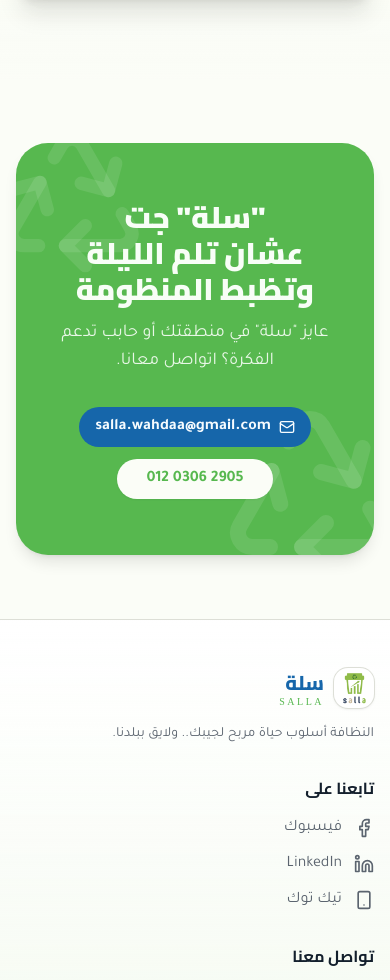
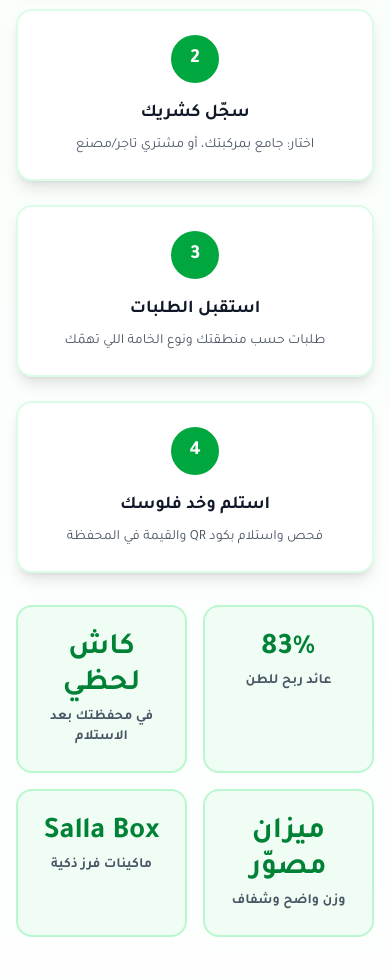
Before and after one commit to mo1234o/salla, a Next.js app: page / in a window 390 px wide. Shown: the part 11020-12000 px from the top of the page. Built offline with nearby package versions, Linux system fonts and the light colour scheme.

Commit message:
Add partners section with improved colors and design

```diff
--- a/app/page.tsx
+++ b/app/page.tsx
@@ -4,6 +4,7 @@ import { Problem } from '@/components/salla/problem'
 import { HowItWorks } from '@/components/salla/how-it-works'
 import { SectionWrapper } from '@/components/salla/section-wrapper'
 import { StructuredData } from '@/components/seo/structured-data'
+import { PartnersSection } from '@/components/salla/partners-section'
 import dynamic from 'next/dynamic'
 
 const PromoBanner = dynamic(() => import('@/components/salla/promo-banner').then(mod => ({ default: mod.PromoBanner })), {
@@ -31,6 +32,10 @@ const TukTukSection = dynamic(() => import('@/components/salla/tuktuk-section').
 })
 
 const VideosSection = dynamic(() => import('@/components/salla/videos-section').then(mod => ({ default: mod.VideosSection })), {
+  loading: () => <div className="h-96 animate-pulse bg-muted/50" />,
+})
+
+const PartnersSection = dynamic(() => import('@/components/salla/partners-section').then(mod => ({ default: mod.PartnersSection })), {
   loading: () => <div className="h-96 animate-pulse bg-muted/50" />,
 })
 
@@ -64,6 +69,9 @@ export default function Page() {
           <Supporters />
         </SectionWrapper>
         <SectionWrapper>
+          <PartnersSection />
+        </SectionWrapper>
+        <SectionWrapper>
           <Gallery />
         </SectionWrapper>
         <SectionWrapper>
--- /dev/null
+++ b/components/salla/partners-section.tsx
@@ -0,0 +1,183 @@
+'use client'
+
+import { useState, useEffect } from 'react'
+import { Play, Download, Truck, Factory, Users, CheckCircle } from 'lucide-react'
+
+export function PartnersSection() {
+  const [activeIndex, setActiveIndex] = useState(0)
+  const [isVisible, setIsVisible] = useState(false)
+
+  useEffect(() => {
+    setIsVisible(true)
+  }, [])
+
+  const roles = [
+    {
+      icon: <Truck className="w-8 h-8" />,
+      title: 'شريك جامع: اشتغل وزوّد دخلك',
+      subtitle: 'لصاحب تروسيكل أو نص نقل أو عربية روبابيكيا',
+      benefits: [
+        'طلبات استلام جاهزة من البيوت والمحلات والشركات والمصانع في منطقتك',
+        'تعرف النوع والكمية والمكان قبل ما تتحرك، فتبطّل لفّ من غير فايدة',
+        'بعد فحص الاستلام ومسح كود QR، قيمة الخامة بتنزل في محفظتك'
+      ],
+      color: 'from-green-600 to-green-500',
+      bgColor: 'bg-green-50',
+      textColor: 'text-green-700',
+      iconBg: 'bg-green-100'
+    },
+    {
+      icon: <Factory className="w-8 h-8" />,
+      title: 'شريك مشتري: وفّر وقتك وبنزينك',
+      subtitle: 'لتاجر خردة أو صاحب مخزن أو مصنع',
+      benefits: [
+        'خامات بالطن: بلاستيك PET وHDPE، ألومنيوم كانز، حديد ونحاس، كرتون، خردة إلكترونيات ومخلفات مصانع',
+        'الخامة بتتجمع وتتفرز عن طريق شبكة سلة، بدل ما تلف على المخازن والبيوت بنفسك',
+        'وفّر وقت اللف وتكلفة البنزين والسولار، وركّز على شغلك'
+      ],
+      color: 'from-blue-600 to-blue-500',
+      bgColor: 'bg-blue-50',
+      textColor: 'text-blue-700',
+      iconBg: 'bg-blue-100'
+    }
+  ]
+
+  const stats = [
+    { value: '83%', label: 'عائد ربح للطن' },
+    { value: 'كاش لحظي', label: 'في محفظتك بعد الاستلام' },
+    { value: 'ميزان مصوّر', label: 'وزن واضح وشفاف' },
+    { value: 'Salla Box', label: 'ماكينات فرز ذكية' }
+  ]
+
+  const materials = [
+    'بلاستيك PET', 'بلاستيك HDPE', 'ألومنيوم كانز', 'حديد خردة',
+    'نحاس خردة', 'كرتون قديم', 'خردة إلكترونيات', 'مخلفات مصانع'
+  ]
+
+  const cities = [
+    'الدقي', 'المهندسين', 'شبرا', 'أكتوبر', 'العاشر من رمضان',
+    'العبور', 'شبين الكوم', 'أشمون', 'قويسنا', 'الساتات',
+    'الجيزة', 'القاهرة', 'المنوفية', 'طنطا', 'المحلة'
+  ]
+
+  const steps = [
+    { num: 1, title: 'نزّل التطبيق', desc: 'سلة مصر متاح على Google Play' },
+    { num: 2, title: 'سجّل كشريك', desc: 'اختار: جامع بمركبتك، أو مشتري تاجر/مصنع' },
+    { num: 3, title: 'استقبل الطلبات', desc: 'طلبات حسب منطقتك ونوع الخامة اللي تهمّك' },
+    { num: 4, title: 'استلم وخد فلوسك', desc: 'فحص واستلام بكود QR والقيمة في المحفظة' }
+  ]
+
+  return (
+    <section className="py-20 px-4 bg-gradient-to-b from-green-50 to-white" id="partners">
+      <div className="max-w-7xl mx-auto">
+        {/* Header */}
+        <div className="text-center mb-16">
+          <span className="inline-block px-4 py-2 bg-green-100 text-green-700 rounded-full text-sm font-bold mb-4">
+            انضم لشبكة سلة
+          </span>
+          <h2 className="text-4xl md:text-5xl font-black text-gray-900 mb-4">
+            اشتغل مع سلة <span className="text-green-600">وزوّد دخلك</span> من أول طلب
+          </h2>
+          <p className="text-lg text-gray-600 max-w-3xl mx-auto leading-relaxed">
+            عندك <strong className="text-gray-900">تروسيكل</strong> أو <strong className="text-gray-900">عربية نص نقل</strong> أو <strong className="text-gray-900">عربية روبابيكيا</strong>؟
+            أو بتشتري خردة وعايز <strong className="text-gray-900">توفّر وقت اللف وفلوس البنزين والسولار</strong>؟
+            سجّل كشريك في تطبيق سلة مصر، والطلبات بتوصلك لحد عندك حسب منطقتك.
+          </p>
+        </div>
+
+        {/* Roles Grid */}
+        <div className="grid md:grid-cols-2 gap-8 mb-16">
+          {roles.map((role, index) => (
+            <div
+              key={index}
+              className="bg-white rounded-3xl p-8 shadow-xl border-2 border-green-100 hover:border-green-300 transition-all hover:scale-105"
+            >
+              <div className="flex items-center gap-4 mb-6">
+                <div className={`p-4 rounded-2xl ${role.iconBg} ${role.textColor}`}>
+                  {role.icon}
+                </div>
+                <div>
+                  <h3 className="text-2xl font-black text-gray-900">{role.title}</h3>
+                  <p className="text-gray-600 font-semibold">{role.subtitle}</p>
+                </div>
+              </div>
+              <ul className="space-y-3 mb-6">
+                {role.benefits.map((benefit, i) => (
+                  <li key={i} className="flex items-start gap-3 text-gray-700">
+                    <CheckCircle className="w-5 h-5 text-green-600 flex-shrink-0 mt-0.5" />
+                    <span>{benefit}</span>
+                  </li>
+                ))}
+              </ul>
+              <button className={`w-full py-4 px-6 rounded-xl font-bold text-white shadow-lg transition-all hover:scale-105 ${role.color}`}>
+                {index === 0 ? 'سجّل كشريك جامع' : 'سجّل كشريك مشتري'}
+              </button>
+            </div>
+          ))}
+        </div>
+
+        {/* Materials & Cities */}
+        <div className="mb-16">
+          <h3 className="text-2xl font-black text-center text-gray-900 mb-6">
+            بنجمّع وبنشتري الخامات دي في مناطقك
+          </h3>
+          <div className="flex flex-wrap justify-center gap-3">
+            {materials.map((mat, i) => (
+              <span key={i} className="px-4 py-2 bg-green-100 text-green-700 rounded-full font-bold text-sm border-2 border-green-200">
+                {mat}
+              </span>
+            ))}
+            {cities.map((city, i) => (
+              <span key={i} className="px-4 py-2 bg-white text-gray-700 rounded-full font-semibold text-sm border-2 border-gray-200">
+                {city}
+              </span>
+            ))}
+          </div>
+        </div>
+
+        {/* Steps */}
+        <div className="mb-16">
+          <h2 className="text-3xl font-black text-center text-gray-900 mb-8">
+            تبدأ إزاي؟ أربع خطوات بس
+          </h2>
+          <div className="grid grid-cols-1 md:grid-cols-2 lg:grid-cols-4 gap-6 mb-8">
+            {steps.map((step, index) => (
+              <div key={index} className="bg-white rounded-2xl p-6 text-center shadow-lg border-2 border-green-100">
+                <div className="w-12 h-12 mx-auto bg-green-600 text-white rounded-full flex items-center justify-center text-xl font-black mb-4">
+                  {step.num}
+                </div>
+                <h3 className="text-lg font-bold text-gray-900 mb-2">{step.title}</h3>
+                <p className="text-gray-600 text-sm">{step.desc}</p>
+              </div>
+            ))}
+          </div>
+          <div className="grid grid-cols-2 md:grid-cols-4 gap-4">
+            {stats.map((stat, index) => (
+              <div key={index} className="bg-green-50 rounded-2xl p-6 text-center border-2 border-green-200">
+                <div className="text-3xl font-black text-green-700 mb-1">{stat.value}</div>
+                <div className="text-sm font-semibold text-gray-600">{stat.label}</div>
+              </div>
+            ))}
+          </div>
+        </div>
+
+        {/* CTA */}
+        <div className="bg-gradient-to-r from-green-600 to-green-500 rounded-3xl p-12 text-center text-white shadow-2xl">
+          <h2 className="text-3xl font-black mb-4">جاهز تبدأ مع سلة؟</h2>
+          <p className="text-lg mb-8 max-w-2xl mx-auto opacity-95">
+            سواء عايز تشتغل بعربيتك أو توفّر وقتك وبنزينك كمشتري، التسجيل كشريك بياخد دقايق من التطبيق.
+          </p>
+          <a
+            href="https://play.google.com/store/search?q=salla%20egypt&c=apps"
+            target="_blank"
+            rel="noopener noreferrer"
+            className="inline-flex items-center gap-3 bg-white text-green-700 px-8 py-4 rounded-xl font-bold text-lg shadow-xl hover:scale-105 transition-all"
+          >
+            <Download className="w-6 h-6" />
+            حمّل التطبيق وسجّل كشريك
+          </a>
+        </div>
+      </div>
+    </section>
+  )
+}
```
